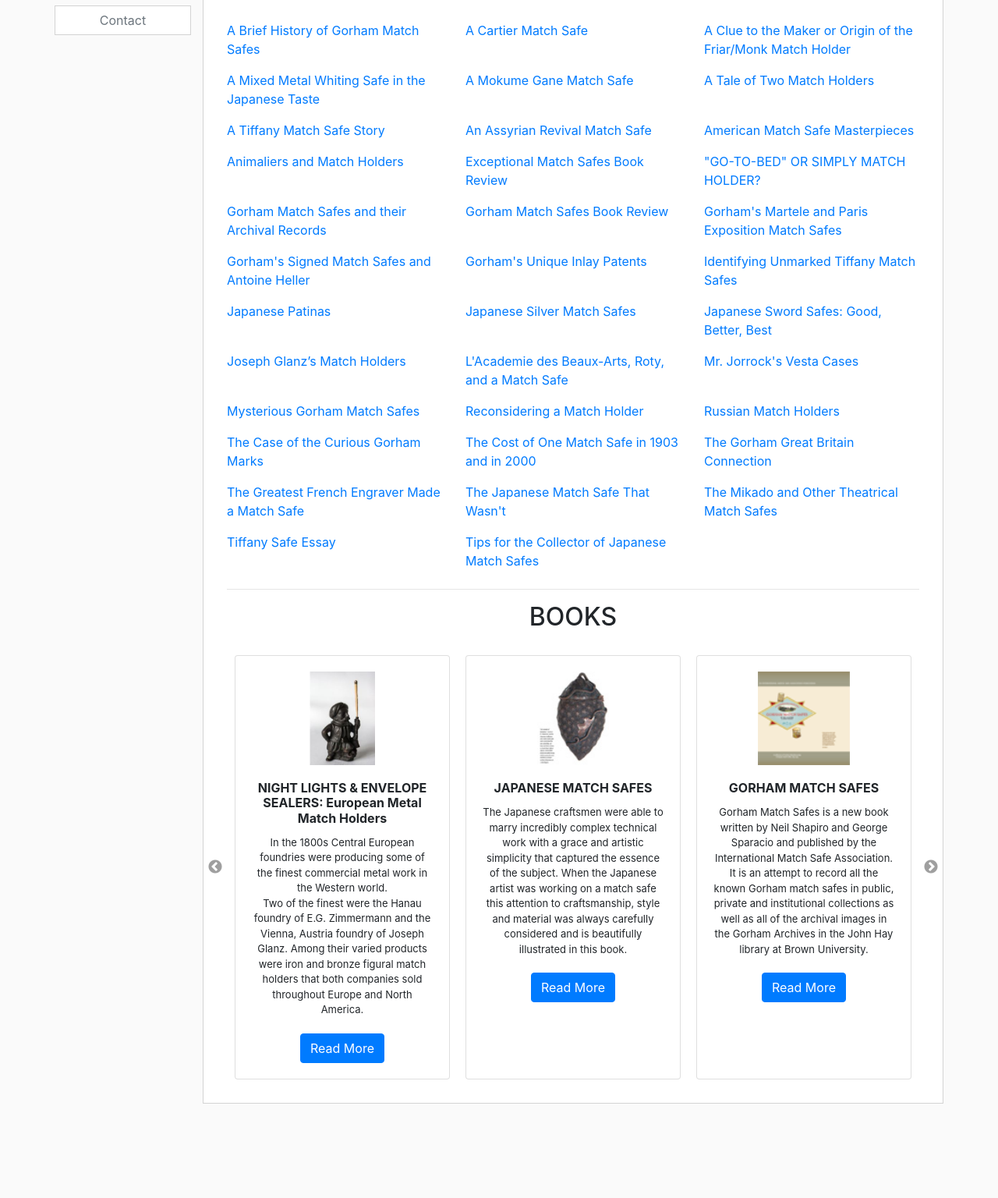
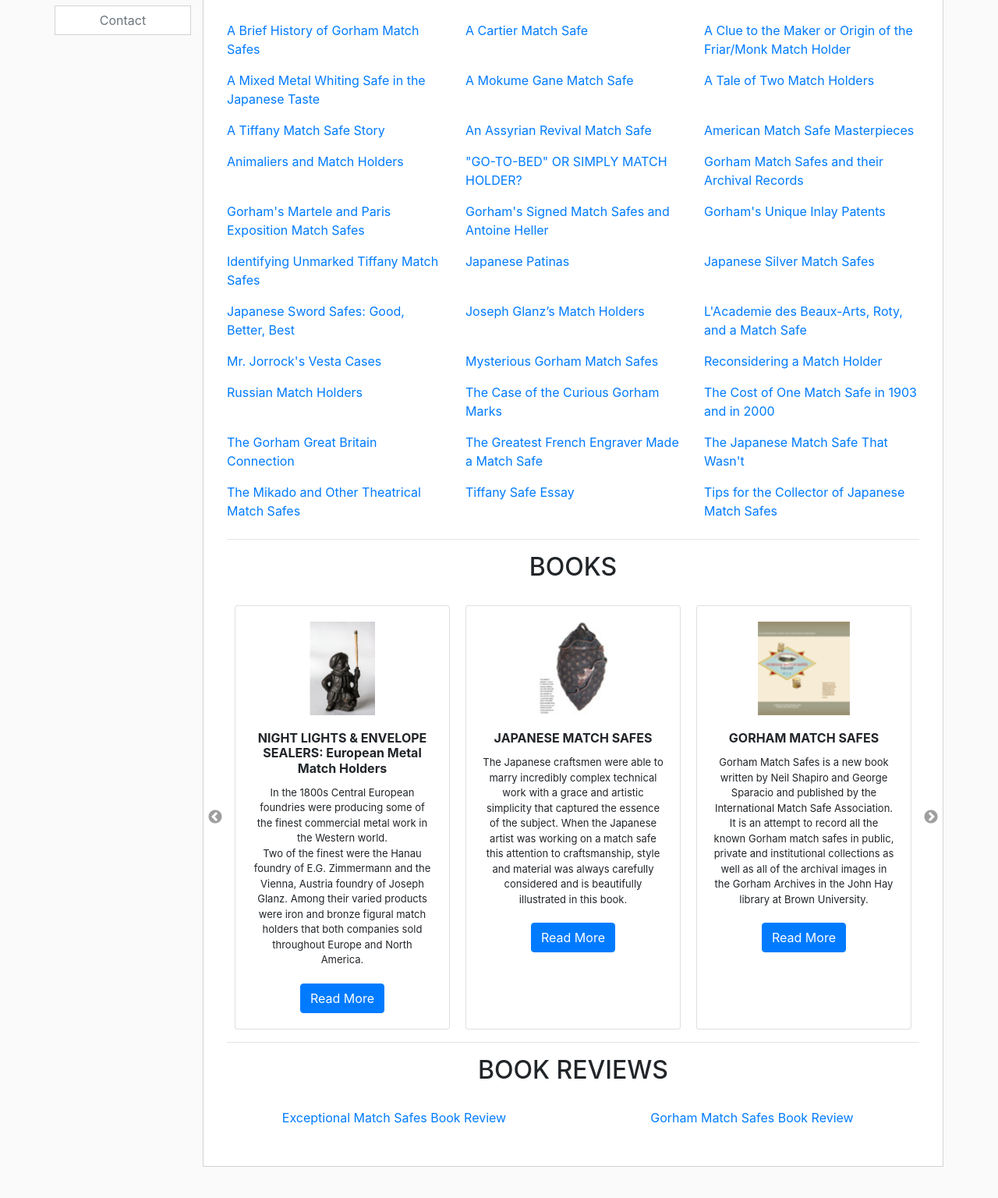
Before and after one commit to neilshapiro/MatchSafeScholar, a PHP site: page /works.php in a window 1280 px wide. Shown: the part 511-2047 px from the top of the page at 78% size. Before the commit the page ends 1926 px from the top, so only its background shows below. Run offline with PHP 8.4, Linux system fonts and the light colour scheme.

Commit message:
moved book reviews to different section

```diff
--- a/articles.json
+++ b/articles.json
@@ -40,20 +40,12 @@
 		"link": "Animaliers_1_ essay.pdf"
 	},
 	{
-		"title": "Exceptional Match Safes Book Review",
-		"link": "EXCEPTIONAL MATCH SAFES BOOK REVIEW.pdf"
-	},
-	{
 		"title": "\"GO-TO-BED\" OR SIMPLY MATCH HOLDER?",
 		"link": "Essay on Go-To_Bed.pdf"
 	},
 	{
 		"title": "Gorham Match Safes and their Archival Records",
 		"link": "Gorham Match safes and their archival records_combo.pdf"
-	},
-	{
-		"title": "Gorham Match Safes Book Review",
-		"link": "GORHAM MATCH SAFES BOOK REVIEW.pdf"
 	},
 	{
 		"title": "Gorham's Martele and Paris Exposition Match Safes",
--- a/works.php
+++ b/works.php
@@ -44,6 +44,16 @@
     ?>
 
   </div>
+  <hr>
+  <h2 class="text-center page-content-title">BOOK REVIEWS</h2>
+  <div class="row text-center" style="margin-bottom: 20px;">
+    <div class="col-md-6">
+      <a target="_blank" href="reviews/EXCEPTIONAL MATCH SAFES BOOK REVIEW.pdf">Exceptional Match Safes Book Review</a>
+    </div>
+    <div class="col-md-6">
+      <a target="_blank" href="reviews/GORHAM MATCH SAFES BOOK REVIEW.pdf">Gorham Match Safes Book Review</a>
+    </div>
+  </div>
 </div>
 
 <?php
```
Also changed, not shown: 4 other files.
